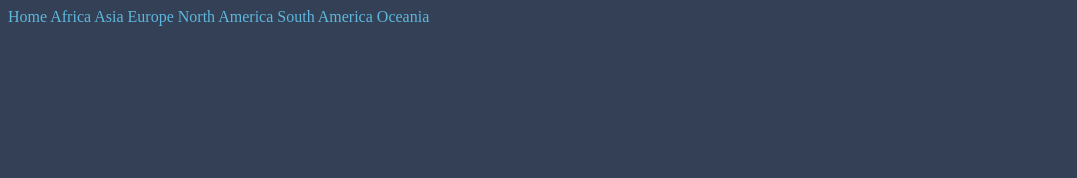
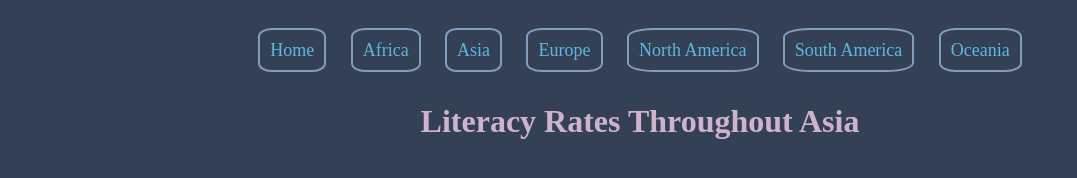
Before and after one commit to ejbunnell/NextechUnit2Project, a plain HTML site: page continents/asia.html in a window 1280 px wide. Shown: the whole page, without its empty margins (0-1077 px from the left). Drawn offline with Linux system fonts and the light colour scheme; files that its build step writes are made by us from their sources.

Commit message:
Nav bar working

```diff
--- a/continents/asia.html
+++ b/continents/asia.html
@@ -3,8 +3,8 @@
 <head>
     <meta charset="UTF-8">
     <meta name="viewport" content="width=device-width, initial-scale=1.0">
-    <title>North America</title>
-    <link rel="stylesheet" href="style.css">
+    <title>Asia</title>
+    <link rel="stylesheet" href="../style.css">
 </head>
 <body>
     <div class="navbar">
@@ -16,5 +16,9 @@
         <a class="nav" href="southAmerica.html">South America</a>
         <a class="nav" href="oceania.html">Oceania</a>
     </div>
+
+    <h1 class="title">
+        Literacy Rates Throughout Asia
+    </h1>
 </body>
 </html>
--- a/style.css
+++ b/style.css
@@ -7,6 +7,25 @@ h1 {
     text-align: center;
 }
 
+.navbar {
+    display: block;
+    margin: 25px auto 5px auto;
+    padding: 15px;
+    width: 80%;
+    text-align: center;
+    height: 27px;
+}
+
+.nav {
+    border: #829CBC solid 2px;
+    border-radius: 20%;
+    padding: 1%;
+    margin: 1%;
+    font-size: large;
+    transition: 150ms;
+    transition-timing-function: ease-in;
+}
+
 .nav:link {
     color: #5DB7DE;
     background-color: transparent;
@@ -14,13 +33,11 @@ h1 {
 }
 
 .nav:visited {
-    color: #DFC2F2;
-    background-color: transparent;
-    text-decoration: none;
+    color: #5DB7DE;
 }
 
 .nav:hover {
-    text-decoration: underline;
+    font-size: 20px;
 }
 
 .nav:active {
```
Also changed, not shown: continents/africa.html (+7 -2 lines), continents/europe.html (+6 -2 lines), continents/northAmerica.html (+5 -1 lines), continents/oceania.html (+6 -2 lines), continents/southAmerica.html (+6 -2 lines), index.html (+2 -1 lines), 1 other file.
